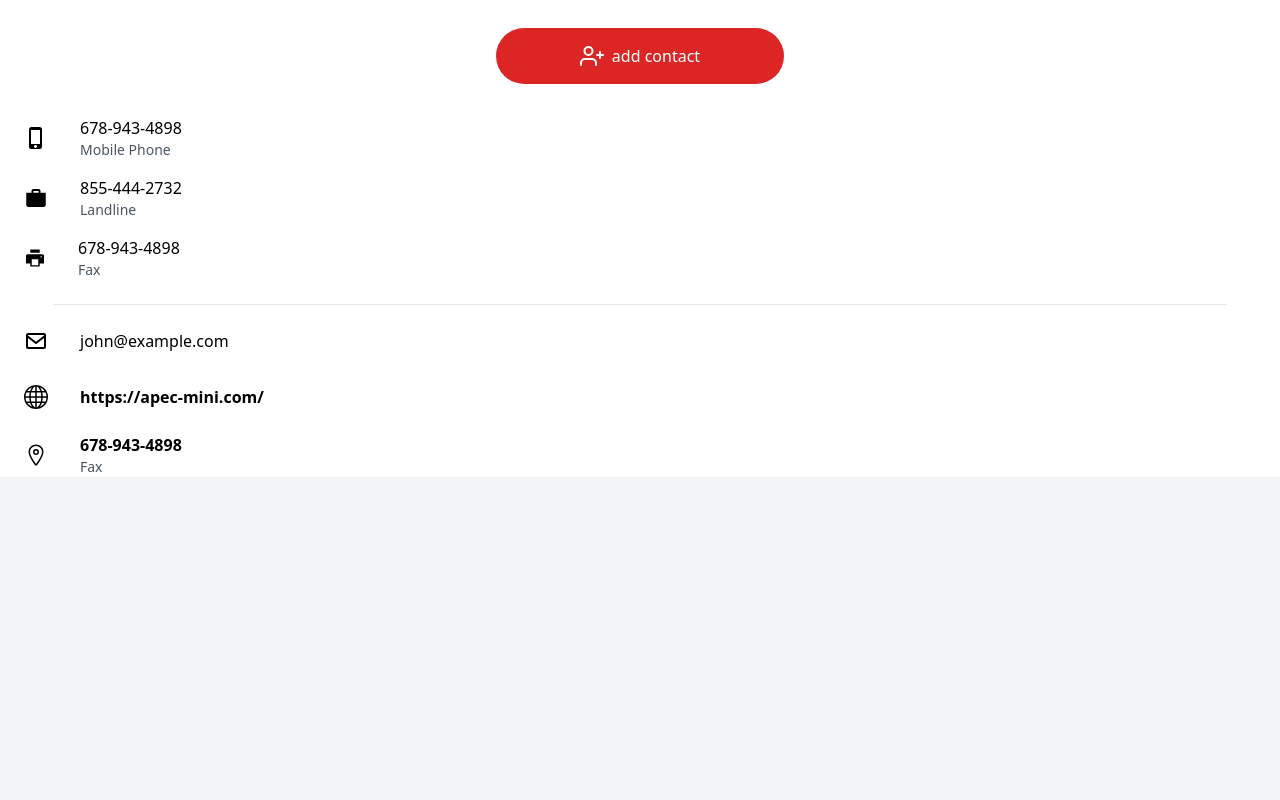
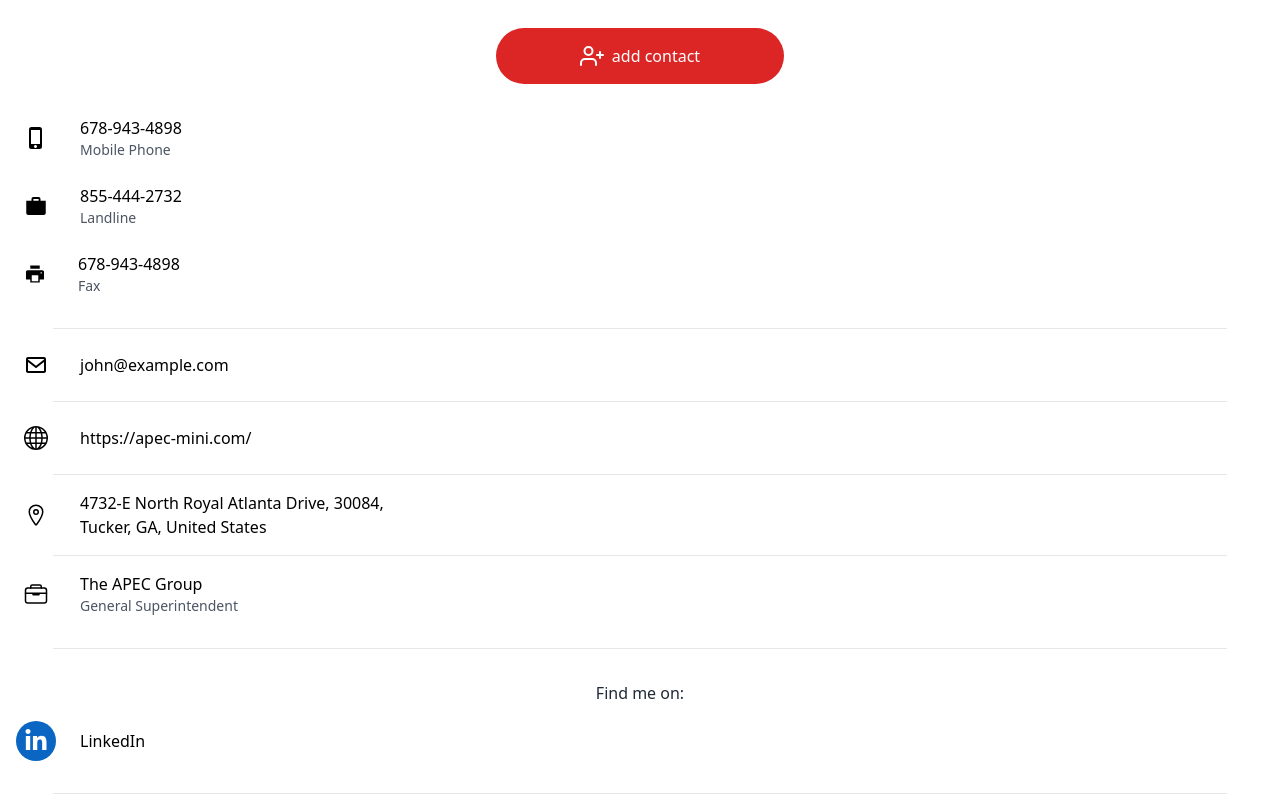
Before and after one commit to ApecGroupDev/apecportal, a Next.js app: page /contact/john-doe in a window 1280 px wide. Shown: the part 376-1176 px from the top of the page. Before the commit the page ends 853 px from the top, so only its background shows below. Built offline with nearby package versions, Linux system fonts and the light colour scheme.

Commit message:
added UI on second row and find me section

```diff
--- a/src/app/contact/[name]/page.tsx
+++ b/src/app/contact/[name]/page.tsx
@@ -10,6 +10,8 @@ import { FiUserPlus } from "react-icons/fi";
 import { BiEnvelope } from "react-icons/bi";
 import { BsGlobe } from "react-icons/bs";
 import { IoLocationOutline } from "react-icons/io5";
+import { IoBriefcaseOutline } from "react-icons/io5";
+import { FaLinkedinIn } from "react-icons/fa6";
 
 type Contact = {
   name: string;
@@ -19,6 +21,10 @@ type Contact = {
   location: string;
   fax: string;
   website: string;
+  addressLine1: string,
+  addressLine2: string,
+  position: string;
+  linkedin: string;
 };
 
 const mockContacts: Record<string, Contact> = {
@@ -29,7 +35,11 @@ const mockContacts: Record<string, Contact> = {
     fax: '855-444-2732',
     email: 'john@example.com',
     location: '123 Main St, Cityville',
-    website: 'https://apec-mini.com/'
+    website: 'https://apec-mini.com/',
+    addressLine1: '4732-E North Royal Atlanta Drive, 30084,',
+    addressLine2: 'Tucker, GA, United States',
+    position: 'General Superintendent',
+    linkedin: 'https://www.linkedin.com/company/apec-imaging-and-canopies/?external_page=LPC.Immersive&external_control=EmployerLogo&external_app_instance=837e22fa-74c9-471f-b9c6-20f2c56de93e&external_page_instance=a5a2c123-396d-4191-b7aa-7839fe2a4fde&experiment=displayLinkedInDataPrebind'
   },
   'jane-doe': {
     name: 'Jane Doe',
@@ -38,7 +48,11 @@ const mockContacts: Record<string, Contact> = {
     fax: '855-444-2732',
     email: 'jane@example.com',
     location: '456 Oak St, Townsville',
-    website: 'https://apec-mini.com/'
+    website: 'https://apec-mini.com/',
+    addressLine1: '4732-E North Royal Atlanta Drive, 30084,',
+    addressLine2: 'Tucker, GA, United States',
+    position: 'temp position',
+    linkedin: 'https://www.linkedin.com/company/apec-imaging-and-canopies/?external_page=LPC.Immersive&external_control=EmployerLogo&external_app_instance=837e22fa-74c9-471f-b9c6-20f2c56de93e&external_page_instance=a5a2c123-396d-4191-b7aa-7839fe2a4fde&experiment=displayLinkedInDataPrebind'
   },
 };
 
@@ -108,7 +122,7 @@ export default async function ContactPage({ params }: Props) {
           </div>
         </div>
 
-        <div className="flex items-center space-x-6 ms-4 mt-4">
+        <div className="flex items-center space-x-6 ms-4 mt-6">
           <span className="p-2 rounded-md">
             <IoMdBriefcase size={24} color="black" />
           </span>
@@ -118,7 +132,7 @@ export default async function ContactPage({ params }: Props) {
           </div>
         </div>
 
-        <div className="flex items-center space-x-6 ms-4 mt-4">
+        <div className="flex items-center space-x-6 ms-4 mt-6">
           <span className="p-2 rounded-md">
             <AiFillPrinter size={22} color="black" />
           </span>
@@ -132,7 +146,7 @@ export default async function ContactPage({ params }: Props) {
       {/* 2nd row icons */}
 
       <div className='bg-white w-full flex-col justify-center'>
-        <hr className='w-11/12 mx-auto mt-6' />
+        <hr className='w-11/12 mx-auto mt-8' />
         <div className="flex items-center space-x-6 ms-4 mt-4">
           <span className="p-2 rounded-md">
             <BiEnvelope size={24} color="black" />
@@ -142,24 +156,57 @@ export default async function ContactPage({ params }: Props) {
           </div>
         </div>
 
+        <hr className='w-11/12 mx-auto mt-4' />
         <div className="flex items-center space-x-6 ms-4 mt-4">
           <span className="p-2 rounded-md">
             <BsGlobe size={24} color="black" />
           </span>
           <div>
-            <p className="font-semibold text-black">{contact.website}</p>
+            <p className="text-black">{contact.website}</p>
           </div>
         </div>
 
+        <hr className='w-11/12 mx-auto mt-4' />
         <div className="flex items-center space-x-6 ms-4 mt-4">
           <span className="p-2 rounded-md">
             <IoLocationOutline size={24} color="black" />
           </span>
           <div>
-            <p className="font-bold text-black">{contact.phone}</p>
-            <p className="text-sm text-gray-600">Fax</p>
+            <p className="text-black">{contact.addressLine1}</p>
+            <p className="text-black">{contact.addressLine2}</p>
           </div>
         </div>
+
+        <hr className='w-11/12 mx-auto mt-4' />
+        <div className="flex items-center space-x-6 ms-4 mt-4">
+          <span className="p-2 rounded-md">
+            <IoBriefcaseOutline size={24} color="black" />
+          </span>
+          <div>
+            <p className="text-black">The APEC Group</p>
+            <p className="text-sm text-gray-600">{contact.position}</p>
+          </div>
+        </div>
+      </div>
+
+      {/* Social Media */}
+
+      <div className='bg-white w-full flex-col justify-center'>
+        <hr className='w-11/12 mx-auto mt-8' />
+        <div className='w-full justify-center flex mt-8'>
+          <span className='text-gray-800'>Find me on:</span>
+        </div>
+        <div className="flex items-center space-x-6 ms-4 mt-4">
+          <span className="p-2 rounded-full bg-[#0A66C2]">
+            <FaLinkedinIn size={24} color="white" />
+          </span>
+          <div>
+            <a href={contact.linkedin} target="_blank" rel="noopener noreferrer" className="text-black">
+              LinkedIn
+            </a>
+          </div>
+        </div>
+        <hr className='w-11/12 mx-auto my-8' />
       </div>
     </main>
   );
```
